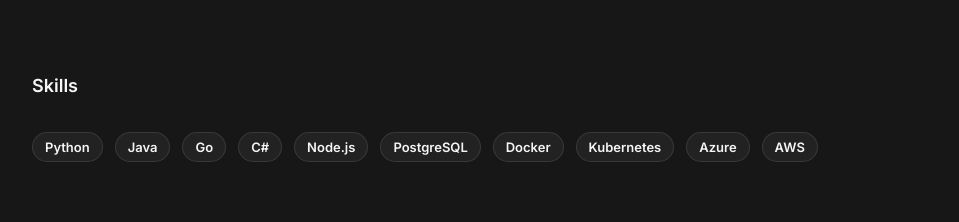
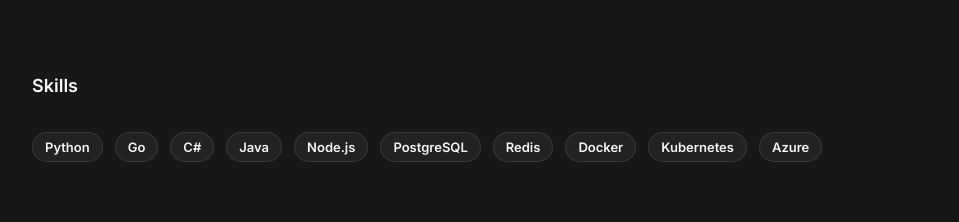
Before and after one commit to dominic-arok/personal-site, a Next.js app: page / in a window 1280 px wide. Shown: the part 884-1106 px from the top of the page, without its empty margins (288-1247 px from the left). Built offline with nearby package versions, Linux system fonts and the light colour scheme.

Commit message:
update skills section

```diff
--- a/src/components/Skills.tsx
+++ b/src/components/Skills.tsx
@@ -1,15 +1,15 @@
 export default function Skills() {
   const skills = [
     "Python",
-    "Java",
     "Go",
     "C#",
+    "Java",
     "Node.js",
     "PostgreSQL",
-    "Docker",
+    "Redis"
+,   "Docker",
     "Kubernetes",
-    "Azure",
-    "AWS"
+    "Azure"
   ];
 
   return (
```
